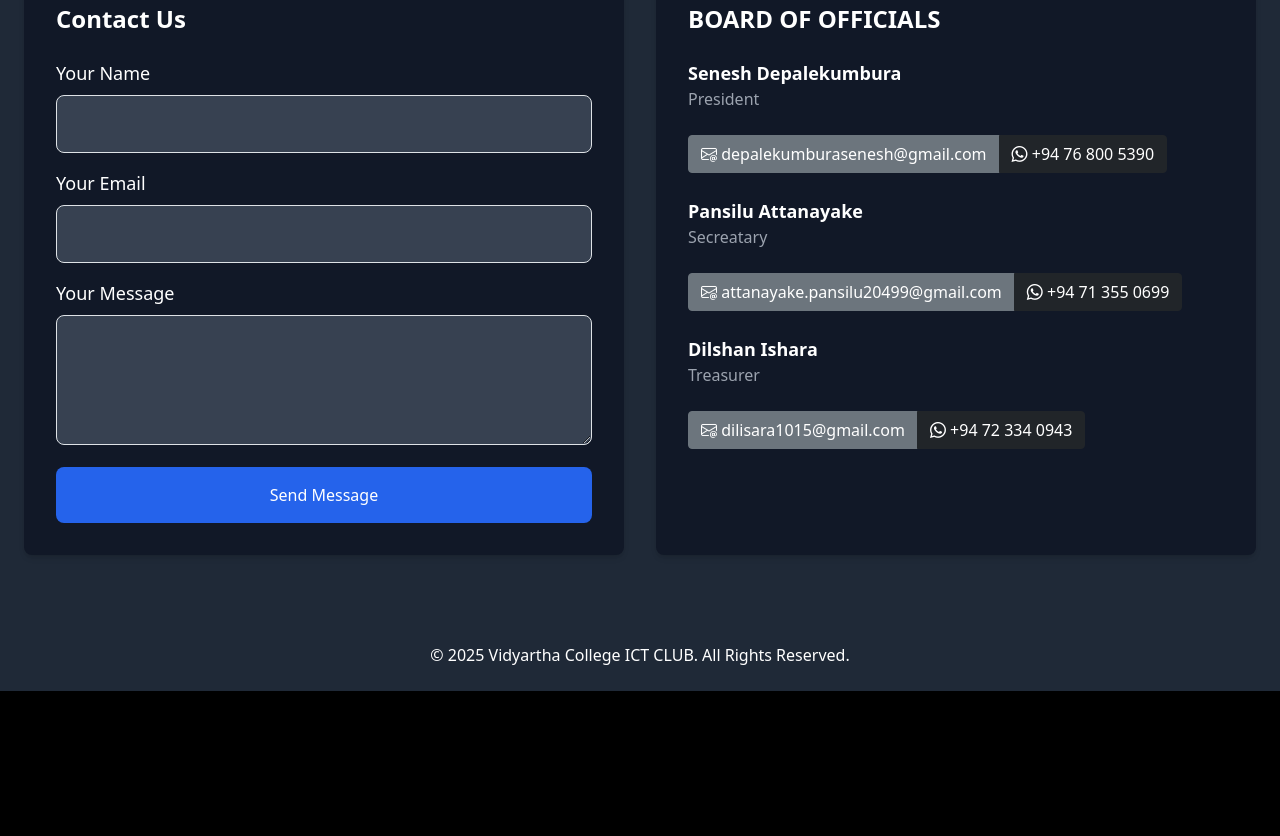
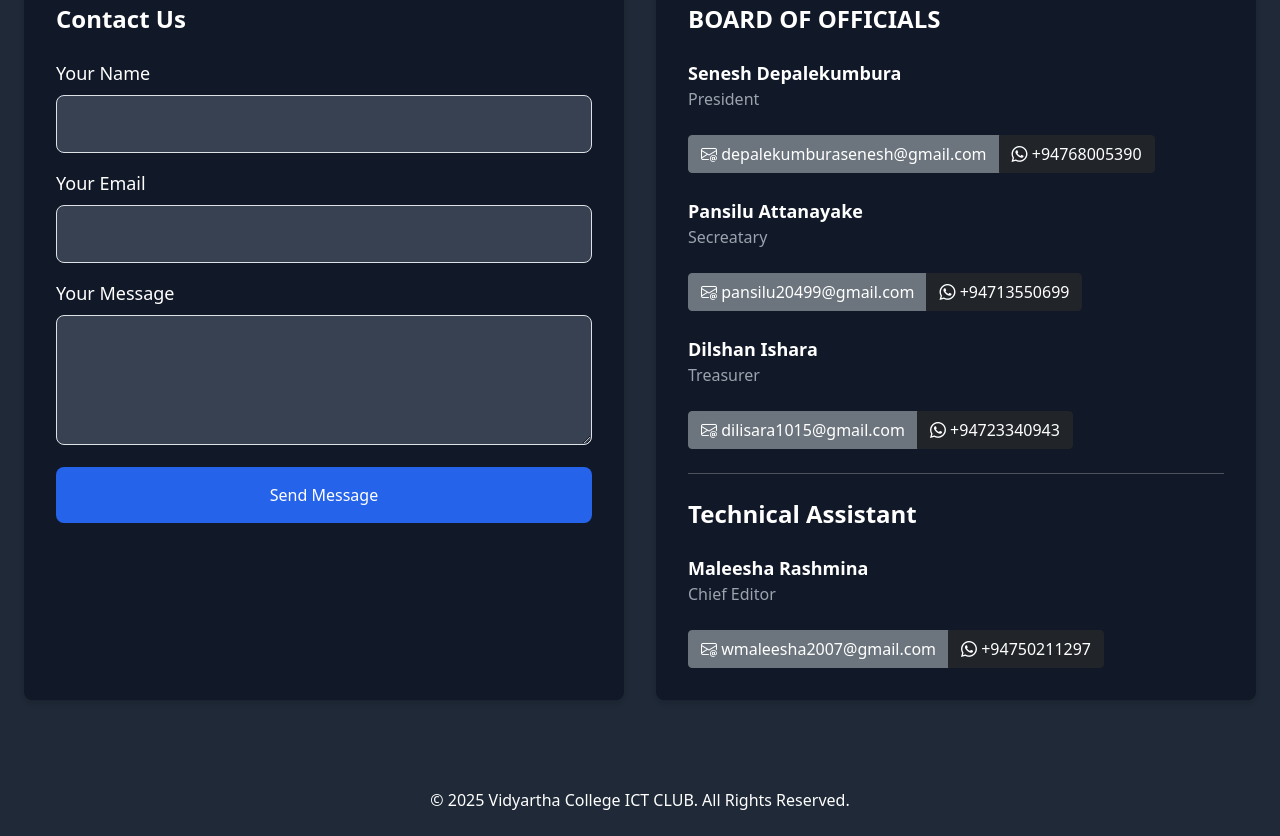
Before and after one commit to wmashr/ictclubvck, a plain HTML site: page index.html in a window 1280 px wide. Shown: the part 3352-4188 px from the top of the page. Before the commit the page ends 4043 px from the top, so only its background shows below. Drawn offline with nearby package versions, Linux system fonts and the light colour scheme; a script that the page names is missing; a web font is replaced by a local one.

Commit message:
TechincalAssistantUpdate-

```diff
--- a/index.html
+++ b/index.html
@@ -510,22 +510,8 @@
                   <br>
                   <div class="btn-group" role="group" aria-label="Basic example">
                     <a href="https://mail.google.com/mail/?view=cm&fs=1&to=depalekumburasenesh@gmail.com&su=Hello&body=Hello." type="button" class="btn btn-secondary"><i class="bi bi-envelope-at"> </i> depalekumburasenesh@gmail.com</a>
-                    <a href="https://wa.me/94768005390?text=Hello%20there!" type="button" class="btn btn-dark"><i class="bi bi-whatsapp"></i> +94 76 800 5390</a>
+                    <a href="https://wa.me/94768005390?text=Hello%20there!" type="button" class="btn btn-dark"><i class="bi bi-whatsapp"></i> +94768005390</a>
                   </div>
-                  <!-- <p>
-                    Email:
-                    <a
-                      href="mailto:depalekumburasenesh@gmail.com"
-                      class="text-blue-400"
-                      >depalekumburasenesh@gmail.com</a
-                    >
-                  </p>
-                  <p>
-                    Phone:
-                    <a href="tel:+94768005390" class="text-blue-400"
-                      >+94 76 800 5390</a
-                    >
-                  </p> -->
                 </div>
                 <!-- Team Member 2 -->
                 <div>
@@ -533,23 +519,9 @@
                   <p class="text-gray-400">Secreatary</p>
                   <br>
                   <div class="btn-group" role="group" aria-label="Basic example">
-                    <a href="https://mail.google.com/mail/?view=cm&fs=1&to=attanayake.pansilu20499@gmail.com&su=Hello&body=Hello." type="button" class="btn btn-secondary"><i class="bi bi-envelope-at"> </i> attanayake.pansilu20499@gmail.com</a>
-                    <a href="https://wa.me/94713550699?text=Hello%20there!" type="button" class="btn btn-dark"><i class="bi bi-whatsapp"></i> +94 71 355 0699</a>
+                    <a href="https://mail.google.com/mail/?view=cm&fs=1&to=attanayake.pansilu20499@gmail.com&su=Hello&body=Hello." type="button" class="btn btn-secondary"><i class="bi bi-envelope-at"> </i> pansilu20499@gmail.com</a>
+                    <a href="https://wa.me/94713550699?text=Hello%20there!" type="button" class="btn btn-dark"><i class="bi bi-whatsapp"></i> +94713550699</a>
                   </div>
-                  <!-- <p>
-                    Email:
-                    <a
-                      href="mailto:attanayake.pansilu20499@gmail.com"
-                      class="text-blue-400"
-                      >attanayake.pansilu20499@gmail.com</a
-                    >
-                  </p>
-                  <p>
-                    Phone:
-                    <a href="tel:+94713550699" class="text-blue-400"
-                      >+94 71 355 0699</a
-                    >
-                  </p> -->
                 </div>
                 <!-- Team Member 3 -->
                 <div>
@@ -558,22 +530,21 @@
                   <br>
                   <div class="btn-group" role="group" aria-label="Basic example">
                     <a href="https://mail.google.com/mail/?view=cm&fs=1&to=dilisara1015@gmail.com&su=Hello&body=Hello." type="button" class="btn btn-secondary"><i class="bi bi-envelope-at"> </i> dilisara1015@gmail.com</a>
-                    <a href="https://wa.me/94723340943?text=Hello%20there!" type="button" class="btn btn-dark"><i class="bi bi-whatsapp"></i> +94 72 334 0943</a>
+                    <a href="https://wa.me/94723340943?text=Hello%20there!" type="button" class="btn btn-dark"><i class="bi bi-whatsapp"></i> +94723340943</a>
                   </div>
-                  <!-- <p>
-                    Email:
-                    <a
-                      href="mailto:dilisara1015@gmail.com"
-                      class="text-blue-400"
-                      >dilisara1015@gmail.com</a
-                    >
-                  </p>
-                  <p>
-                    Phone:
-                    <a href="tel:+94723340943" class="text-blue-400"
-                      >+94 72 334 0943</a
-                    >
-                  </p> -->
+                </div>
+                <hr>
+                <h2 class="text-2xl font-bold mb-4">Technical Assistant</h2>
+                <div class="space-y-6">
+                <!-- Team Member 4 -->
+                <div>
+                  <h3 class="text-lg font-semibold">Maleesha Rashmina</h3>
+                  <p class="text-gray-400">Chief Editor</p>
+                  <br>
+                  <div class="btn-group" role="group" aria-label="Basic example">
+                    <a href="https://mail.google.com/mail/?view=cm&fs=1&to=depalekumburasenesh@gmail.com&su=Hello&body=Hello." type="button" class="btn btn-secondary"><i class="bi bi-envelope-at"> </i> wmaleesha2007@gmail.com</a>
+                    <a href="https://wa.me/94768005390?text=Hello%20there!" type="button" class="btn btn-dark"><i class="bi bi-whatsapp"></i> +94750211297</a>
+                  </div>
                 </div>
               </div>
             </div>
```
